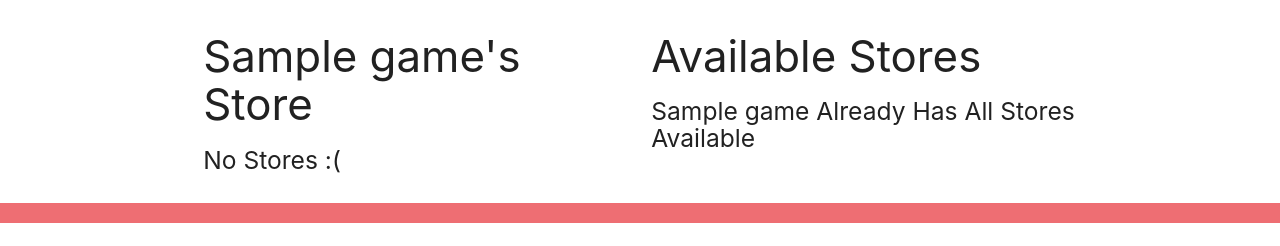
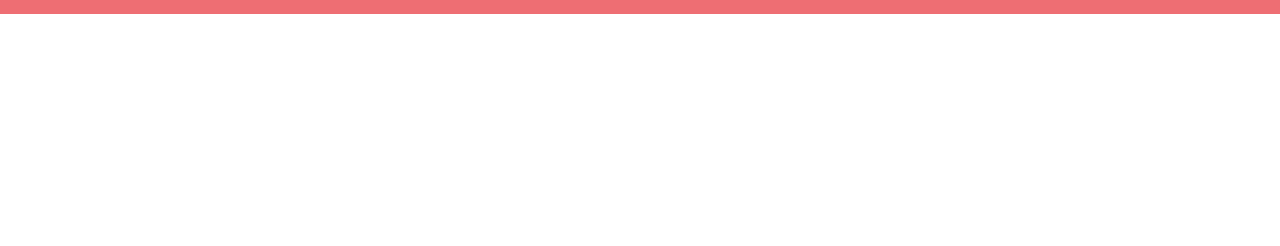
Before and after one commit to angelamchoi/gamebreak, a Django app: page /games/1/ in a window 1280 px wide. Shown: the part 972-1218 px from the top of the page. After the commit the page ends 986 px from the top, so only its background shows below. Run offline with Django 3.2, Linux system fonts and the light colour scheme; a user stored in the database is signed in; tables that the repository leaves empty hold one stand-in row (values such as "Sample post").

Commit message:
cleaned code and deleted stores

```diff
--- a/main_app/models.py
+++ b/main_app/models.py
@@ -73,8 +73,6 @@
             default=MODES[0][0]
     )
     system = models.ForeignKey(System, default="1", on_delete=models.CASCADE)
-    # stores = models.ManyToManyField(Store, default="gamestop")
-
 
     # def __str__(self):
     #     return self.title
--- a/main_app/templates/base.html
+++ b/main_app/templates/base.html
@@ -25,9 +25,7 @@
             <li><a href="{% url 'about' %}">About</a></li>
             <li><a href="/systems">View All My Systems</a></li>
             <li><a href="{% url 'systems_create' %}">Add a System</a></li>
-            <li><a href="/stores">View All Stores</a></li>
             <li><a href="/games">View All My Games</a></li>
-            <li><a href="{% url 'stores_create' %}">Add Store</a></li>
             <li><a href="{% url 'games_create' %}">Add a Game</a></li>
             <li><a href="{% url 'signup' %}">Sign Up</a></li>
             <li><a href="{% url 'login' %}">Log In</a></li>
--- a/main_app/templates/main_app/game_detail.html
+++ b/main_app/templates/main_app/game_detail.html
@@ -33,51 +33,4 @@
     </form>
 </div>
 
-<!--store-->
-<hr>
-<div class="row">
-    <div class="col s6">
-    <h3>{{ game.title }}'s Store</h3>
-    {% if game.stores.count %}
-        {% for store in game.stores.all %}
-        <div class="card">
-            <div class="card-content">
-                <h3> {{ store.store }} </h3>
-        </div>
-<!-- Remove a Store -->
-            <div class="card-action">
-                <form action="{% url 'unassoc_store' game.id store.id %}" method="post">
-                    {% csrf_token %}
-                    <button type="submit" class="btn">Remove</button>
-                </form>
-            </div>
-        </div>
-        {% endfor %}
-    {% else %}
-        <h5>No Stores :(</h5>
-    {% endif %}
-</div>
-<!--Available Stores-->
-    <div class="col s6">
-    <h3>Available Stores</h3>
-    {% if stores.count %}
-        {% for store in stores.all %}
-        <div class="card">
-            <div class="card-content">
-                <h3> {{ store.store }} </h3>
-            </div>
-            <div class="card-action">
-            <form action="{% url 'assoc_store' game.id store.id %}" method="post">
-                {% csrf_token %}
-                <button type="submit" class="btn">Add</button>
-            </form>
-            </div>
-        </div>
-        {% endfor %}
-    {% else %}
-        <h5>{{game.title}} Already Has All Stores Available</h5>
-    {% endif %}
-    </div>
-</div>
-
 {% endblock %}
--- a/main_app/urls.py
+++ b/main_app/urls.py
@@ -7,10 +7,8 @@
     path('accounts/signup/', views.signup, name='signup'),
     path('games/', views.games_index, name='index'),
     path('systems/', views.systems_index, name='index'),
-    path('stores/', views.stores_index, name='index'),
     path('games/create/', views.GameCreate.as_view(), name='games_create'),
     path('systems/create/', views.SystemCreate.as_view(), name='systems_create'),
-    path('stores/create/', views.StoreCreate.as_view(), name='stores_create'),
 
     path('games/<int:pk>/update/', views.GameUpdate.as_view(), name='games_update'),
     path('games/<int:pk>/delete/', views.GameDelete.as_view(), name='games_delete'),
@@ -20,10 +18,5 @@
     path('systems/<int:pk>/delete/', views.SystemDelete.as_view(), name='systems_delete'),
     path('systems/<int:pk>/', views.SystemDetail.as_view(), name='systems_detail'),
 
-
-    path('stores/<int:pk>/update/', views.StoreUpdate.as_view(), name='stores_update'),
-    path('games/<int:game_id>/assoc_store/<int:store_id>/', views.assoc_store, name='assoc_store'),
-    path('games/<int:game_id>/unassoc_store/<int:store_id>/', views.unassoc_store, name='unassoc_store'),
-
     path('games/<int:game_id>/add_photo/', views.add_photo, name='add_photo'),
 ]
--- a/main_app/views.py
+++ b/main_app/views.py
@@ -102,26 +102,6 @@
     model = System
     success_url = '/systems/'
 
-# STORE
-class StoreCreate(LoginRequiredMixin, CreateView):
-    model = Store
-    fields = '__all__'
-    success_url = '/stores/'
-
-class StoreUpdate(LoginRequiredMixin, UpdateView):
-    model = Store
-    fields = '__all__'
-
-@login_required
-def assoc_store(request, game_id, store_id):
-    Game.objects.get(id=game_id).stores.add(store_id)
-    return redirect('game_detail', game_id=game_id)
-
-@login_required
-def unassoc_store(request, game_id, store_id):
-    Game.objects.get(id=game_id).stores.remove(store_id)
-    return redirect('game_detail', game_id=game_id)
-
 # PHOTO
 @login_required
 def add_photo(request, game_id):
```
Also changed, not shown: main_app/templates/main_app/store_form.html (deleted, +0 -18 lines), main_app/templates/store/index.html (deleted, +0 -14 lines).
